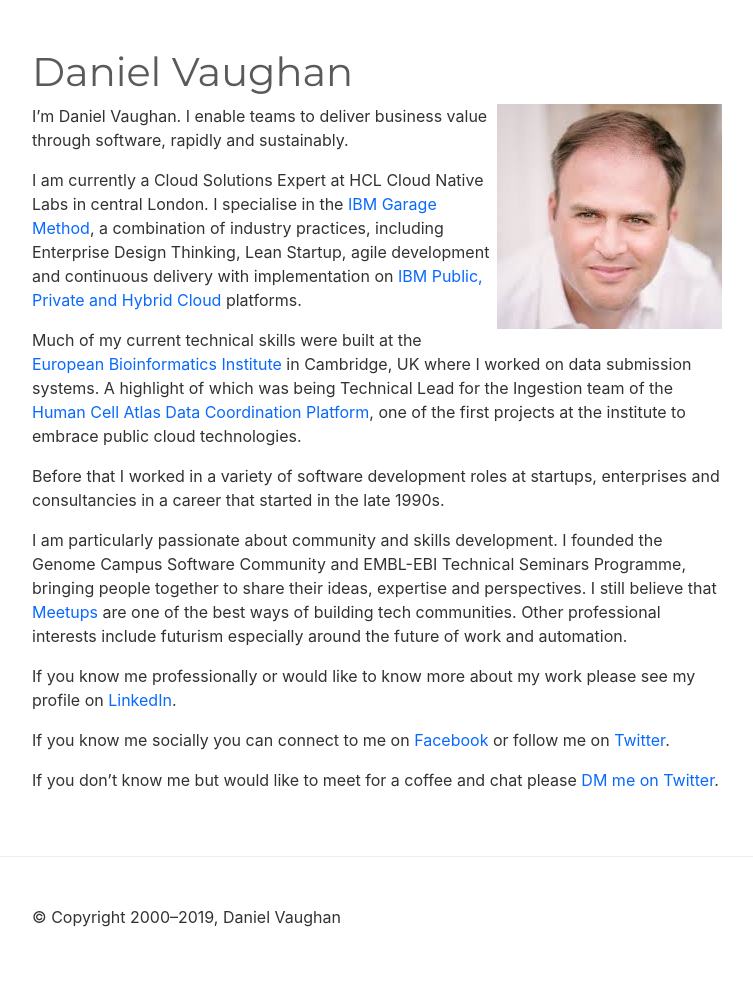
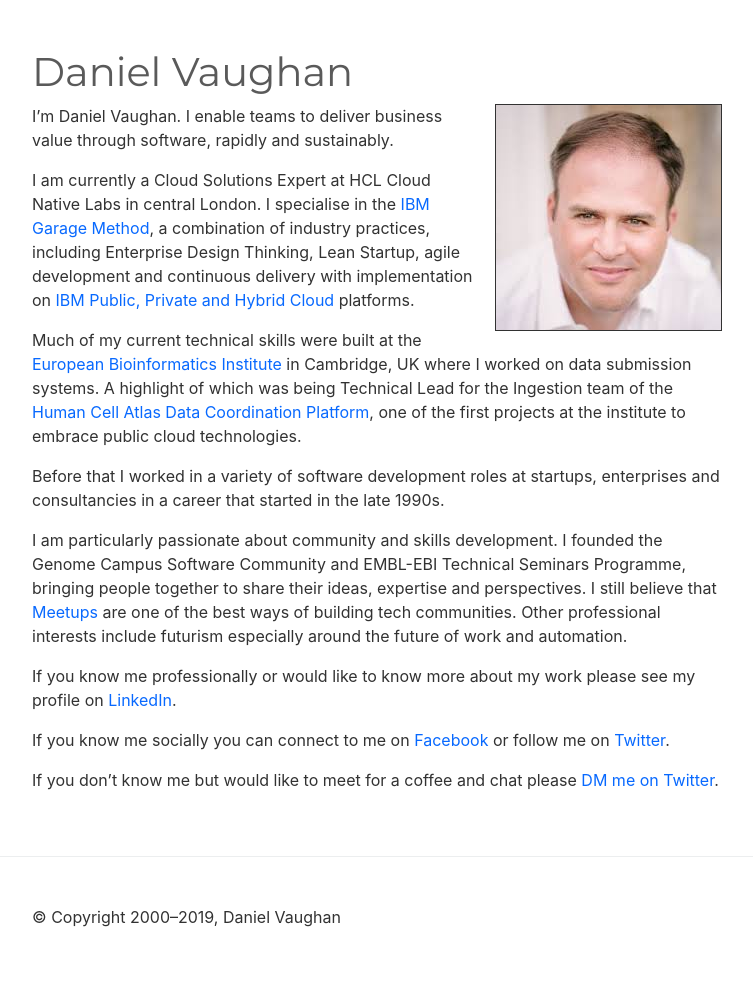
Before and after one commit to danielvaughan/danielvaughan.github.io, a Jekyll site: the page built from index.md, in a window 1280 px wide. Shown: the whole page, without its empty margins (263-1016 px from the left). Built offline with Jekyll 4.4.1, drawn with Linux system fonts in a browser that asks for light colours.

```diff
--- a/index.md
+++ b/index.md
@@ -3,7 +3,7 @@
 title: Daniel Vaughan
 ---
 
-<img style="float: right;" src="img/danielvaughan-com.jpeg">
+<img style="float: right; margin-left: 20px; border: 1px solid" src="img/danielvaughan-com.jpeg">
 I’m Daniel Vaughan. I enable teams to deliver business value through software, rapidly and sustainably.
 
 I am currently a Cloud Solutions Expert at HCL Cloud Native Labs in central London. I specialise in the [IBM Garage Method](https://www.ibm.com/garage){:target="_blank"}, a combination of industry practices, including Enterprise Design Thinking, Lean Startup, agile development and continuous delivery with implementation on [IBM Public, Private and Hybrid Cloud](https://www.ibm.com/cloud/){:target="_blank"} platforms.
```
